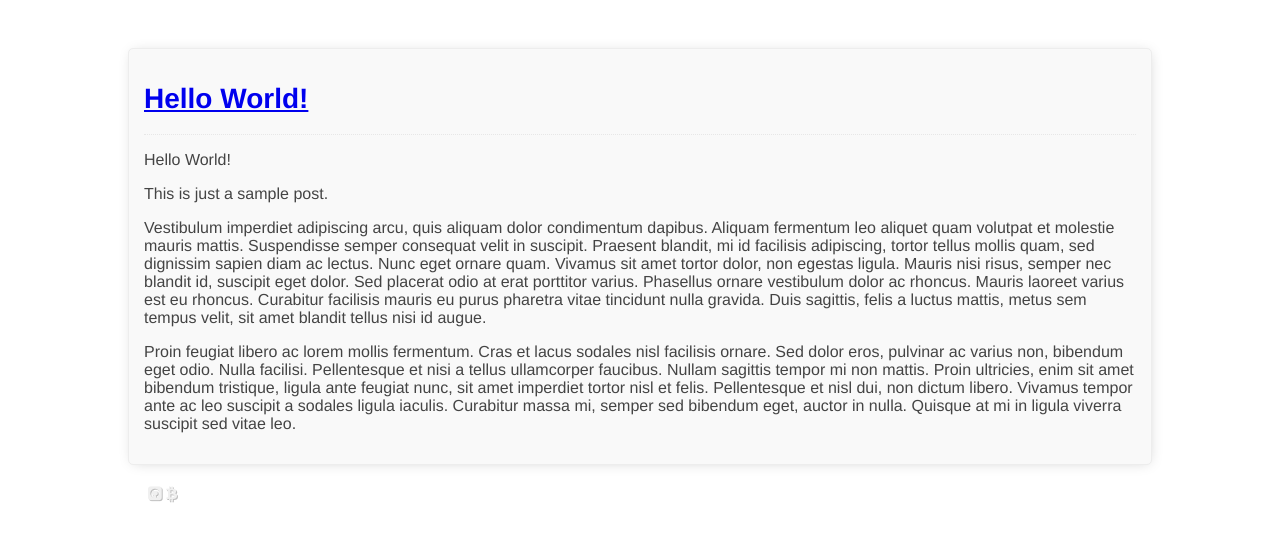
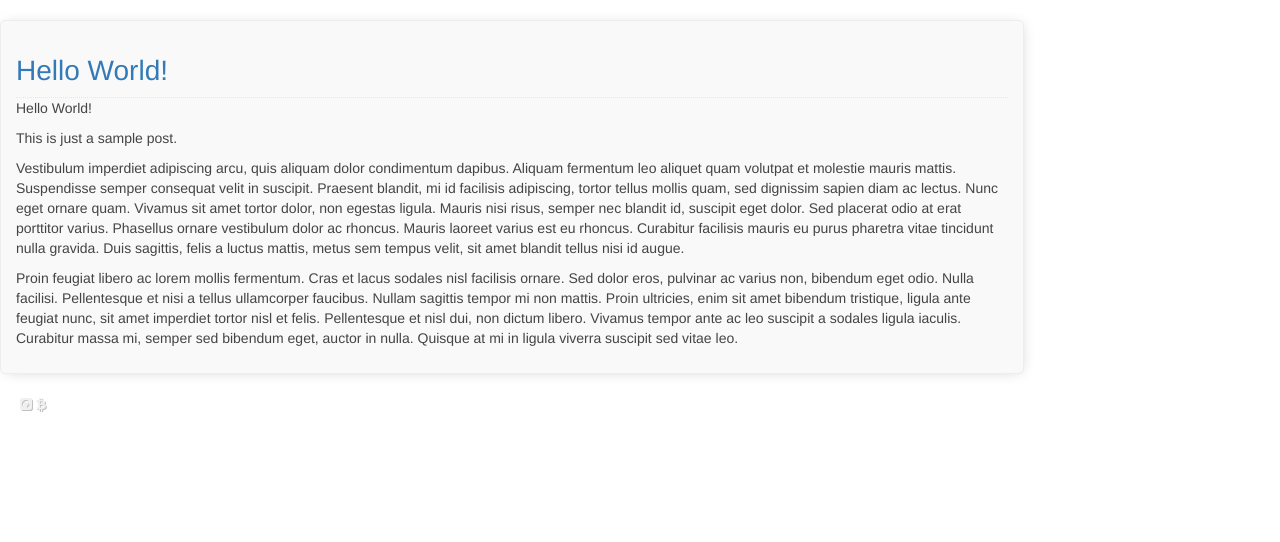
Before and after one commit to iotek/iotek.github.io, a Jekyll site: the page built from index.html, in a window 1280 px wide. Shown: the top 542 px of the page. Built offline with Jekyll 4.4.1, drawn with Linux system fonts in a browser that asks for light colours; nearby versions of some CDN libraries.

Commit message:
bootstrap and viewport

```diff
--- a/_layouts/default.html
+++ b/_layouts/default.html
@@ -1,8 +1,10 @@
 <!DOCTYPE html>
-<html>
+<html lang="en-US">
 <head>
 	<meta charset="utf-8">
 	<link rel="stylesheet" type="text/css" href="/style.css">
+	<meta name="viewport" content="width=device-width, initial-scale=1">
+	<link rel="stylesheet" href="http://maxcdn.bootstrapcdn.com/bootstrap/3.2.0/css/bootstrap.min.css">
 	<link rel="stylesheet" type="text/css" href="//maxcdn.bootstrapcdn.com/font-awesome/4.2.0/css/font-awesome.min.css">
 	<title>{{ site.name }}</title>
 </head>
```
